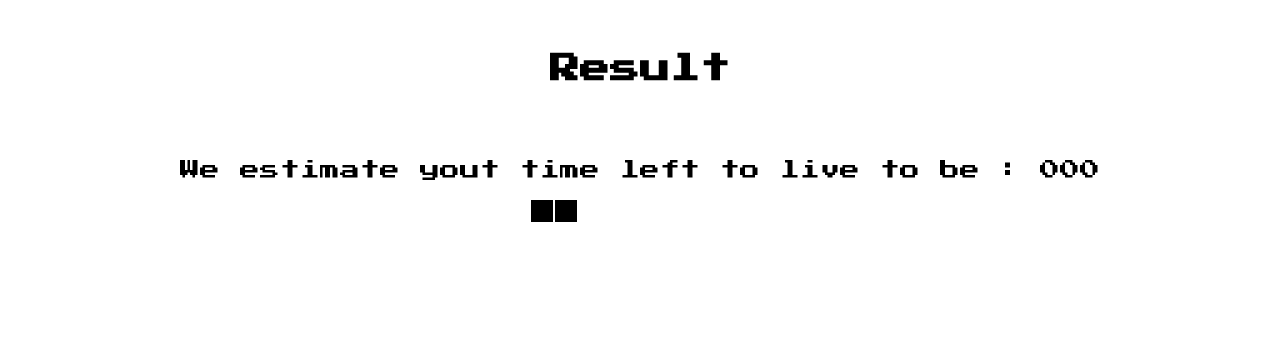
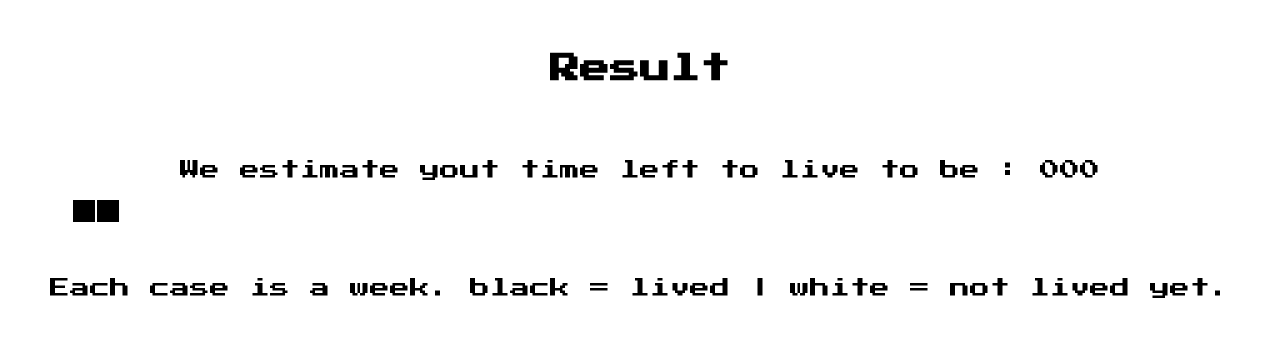
Before and after one commit to 13PoPaul/Tic-Tac, a Spring app: template app/src/main/resources/templates/result.html in a window 1280 px wide. Shown: the part 177-514 px from the top of the page. Run offline with Thymeleaf, Linux system fonts and the light colour scheme; the template is opened without the code that fills it: most values are stand-ins (such as "Sample title", 1, 10 or a date in 2020); data that the repository does not hold is empty.

Commit message:
Fix the paragraph plus number between the board + case beacome week

```diff
--- a/app/src/main/resources/templates/result.html
+++ b/app/src/main/resources/templates/result.html
@@ -28,14 +28,16 @@
             {
                 display: flex;
                 flex-wrap: wrap;
-                width: 218px;
+                width: 1134px;
                 gap: 2px;
                 margin: auto;
             }
         </style>
-        <div th:each="semaines : ${#numbers.sequence(1, NumberYears * 52)}" th:text="${semaines}"></div>
+        <div th:each="semaines : ${#numbers.sequence(1, NumberYears * 52)}"></div>
     </div>
     <br><br>
-    <p Each case is a week. black = lived style="font-size: 20px; font-family: 'Press Start 2P';"></p>
+    <p style="font-size: 20px; font-family: 'Press Start 2P';">
+        Each case is a week. black = lived | white = not lived yet.
+    </p>
 </body>
 </html>
```
